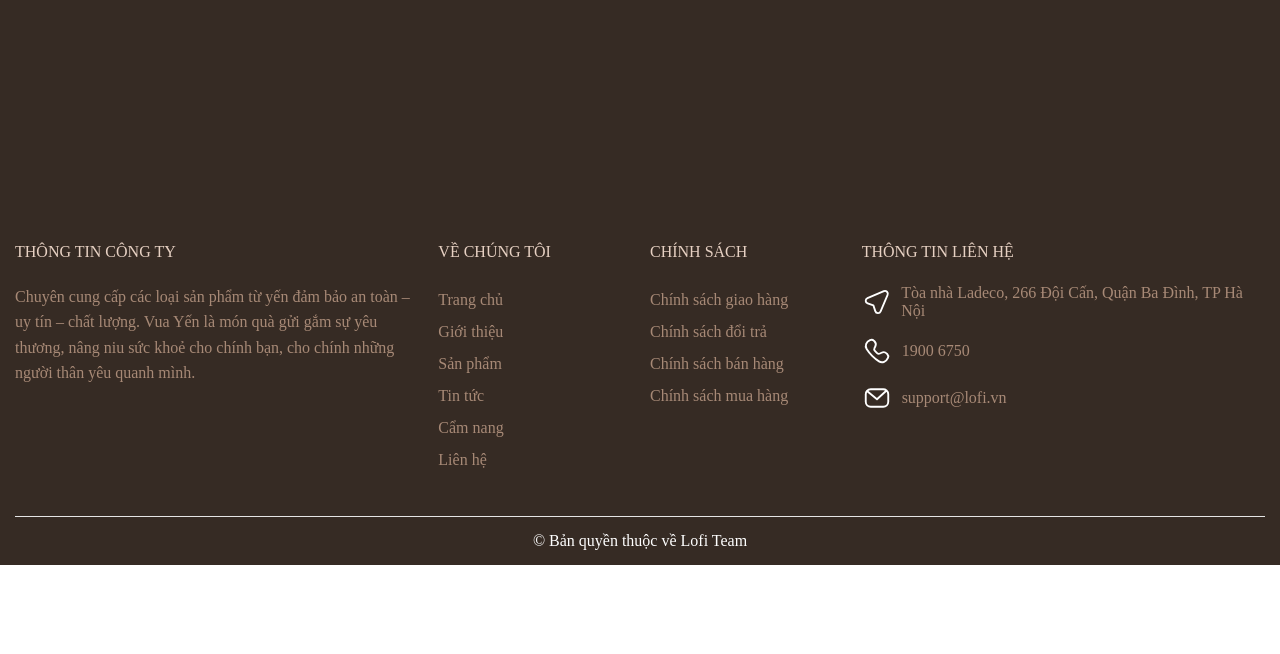
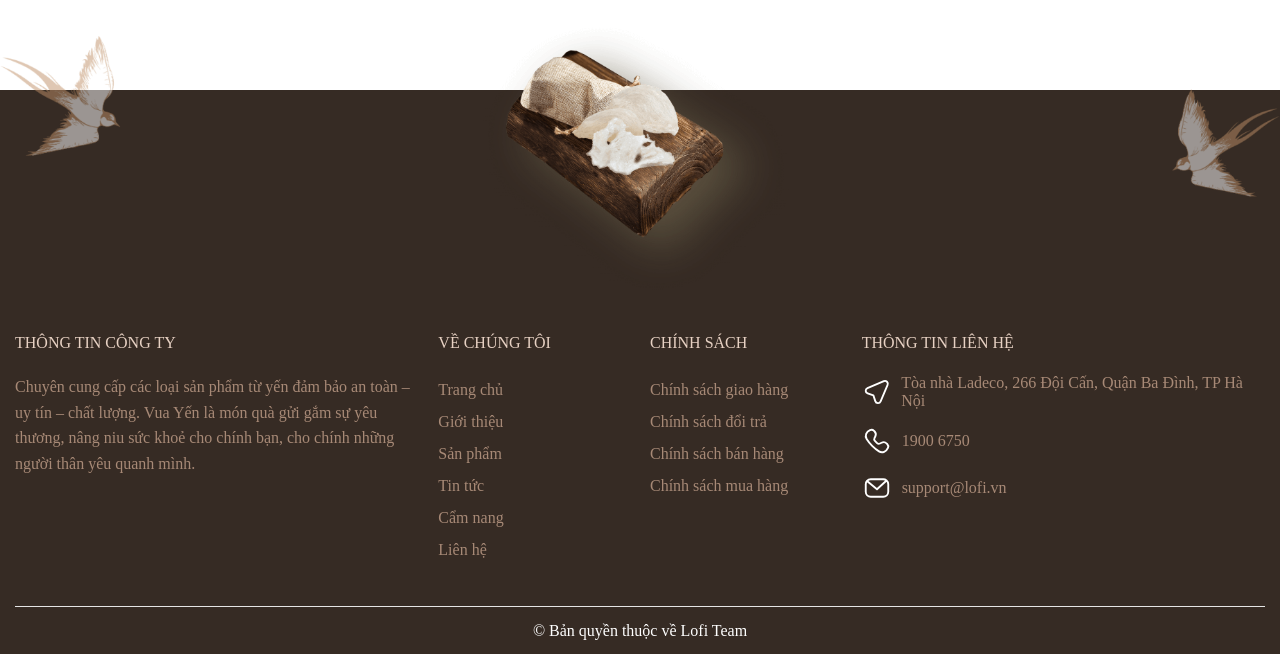
Before and after one commit to huynhduc2212/duan1, a PHP site: page /test1.html in a window 1280 px wide. Shown: the top 654 px of the page. Run offline with PHP 8.4, Linux system fonts and the light colour scheme.

Commit message:
upload code

```diff
--- a/assets_user/style.css
+++ b/assets_user/style.css
@@ -157,3 +157,17 @@ svg {
     text-align: center;
     border-top: 1px solid #E5E5E5;
 }
+.bg-footer {
+    position: relative;
+    margin-bottom: -225px;
+    z-index: 9;
+    text-align: center;
+}
+.bg-footer img {
+    max-width: 100%;
+}
+img {
+    vertical-align: middle;
+    border-style: none;
+    height: auto;
+}
--- a/test1.html
+++ b/test1.html
@@ -7,6 +7,9 @@
     <link rel="stylesheet" href="assets_user/style.css">
 </head>
 <body>
+    <div class="bg-footer">
+        <img src="assets_user/img/footer-bg.webp" class="img-responsion" alt="Lofi Nest">
+    </div>
 </body>
 <footer class="footer">
 <div class="mid-footer">
```
